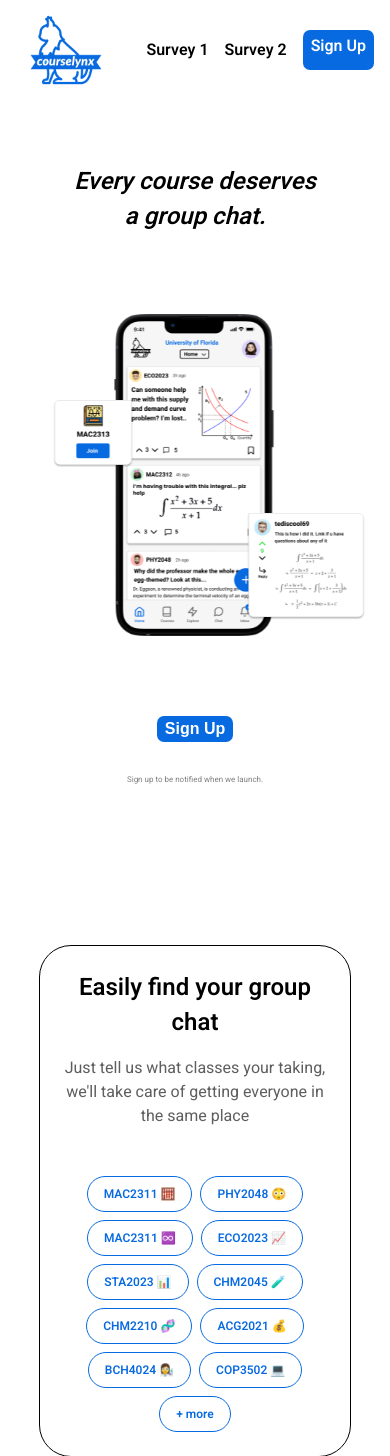
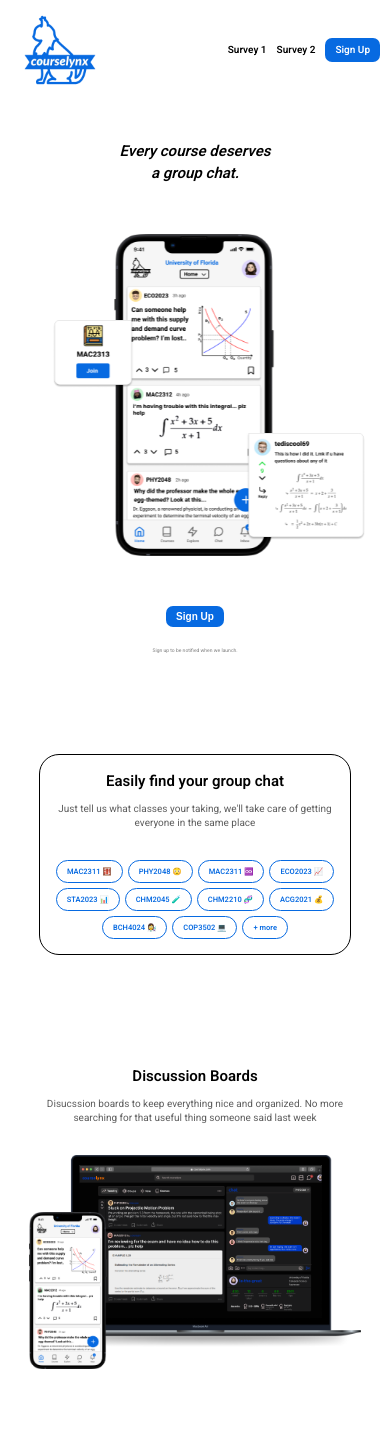
Before and after one commit to Courselynx/landing-page, a Flask app: page / in a window 390 px wide. Shown: the top 1456 px of the page. After the commit the page ends 1369 px from the top, so only its background shows below. Run offline with Flask 3, Linux system fonts and the light colour scheme.

Commit message:
phone styles 6

```diff
--- a/static/css/styles.css
+++ b/static/css/styles.css
@@ -194,6 +194,10 @@ html body section.container button.sign-up {
 
 
 @media (max-width: 768px) {
+
+    html {
+      font-size: 10px;
+    }
     .container {
       margin-top: 4rem;
     }
@@ -226,7 +230,7 @@ html body section.container button.sign-up {
       font-size: 1rem;
     }
    .sign-up {
-      padding: 0.25rem 0.5rem;
+      padding: 5px 10px;
       align-items: center;
     }
 
```
